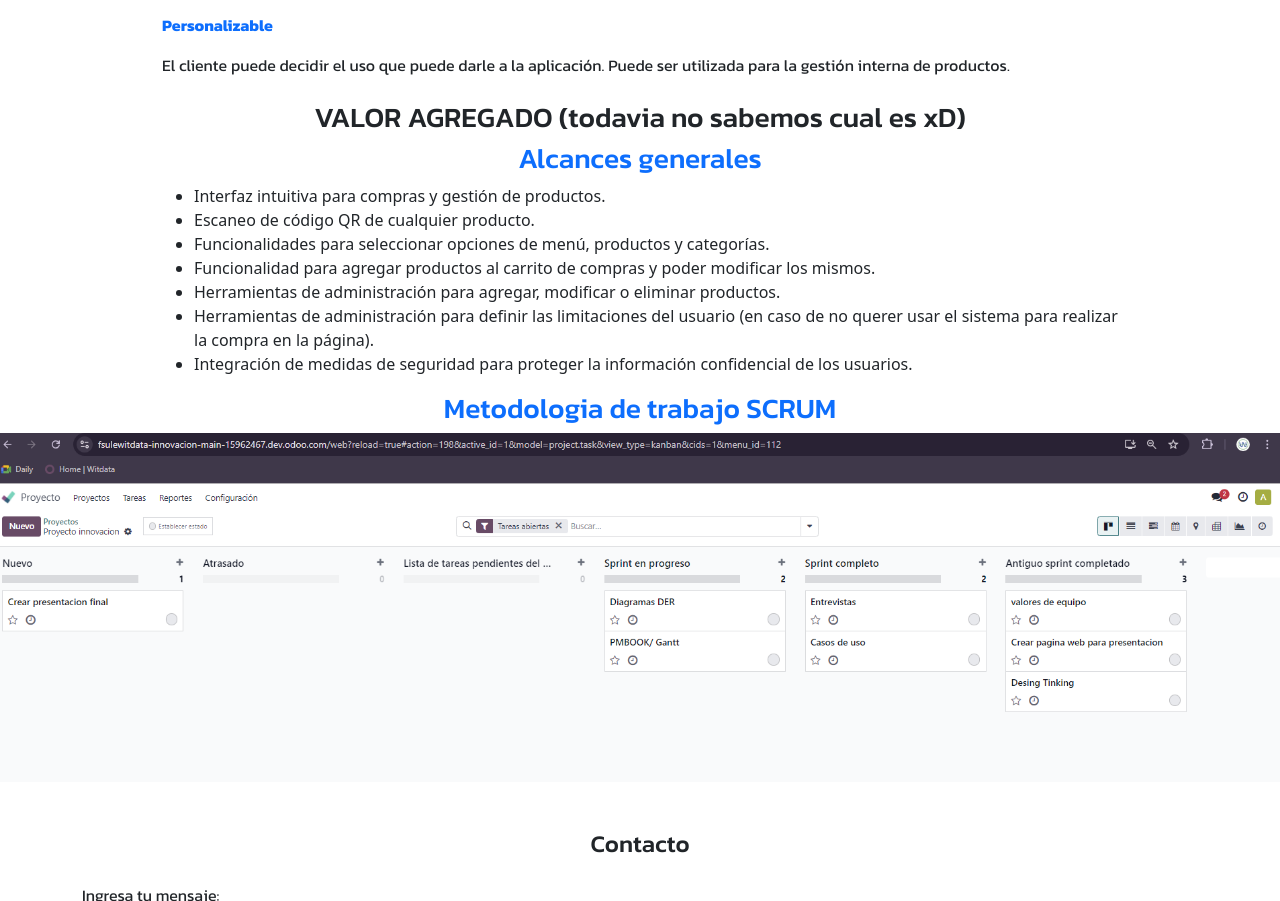
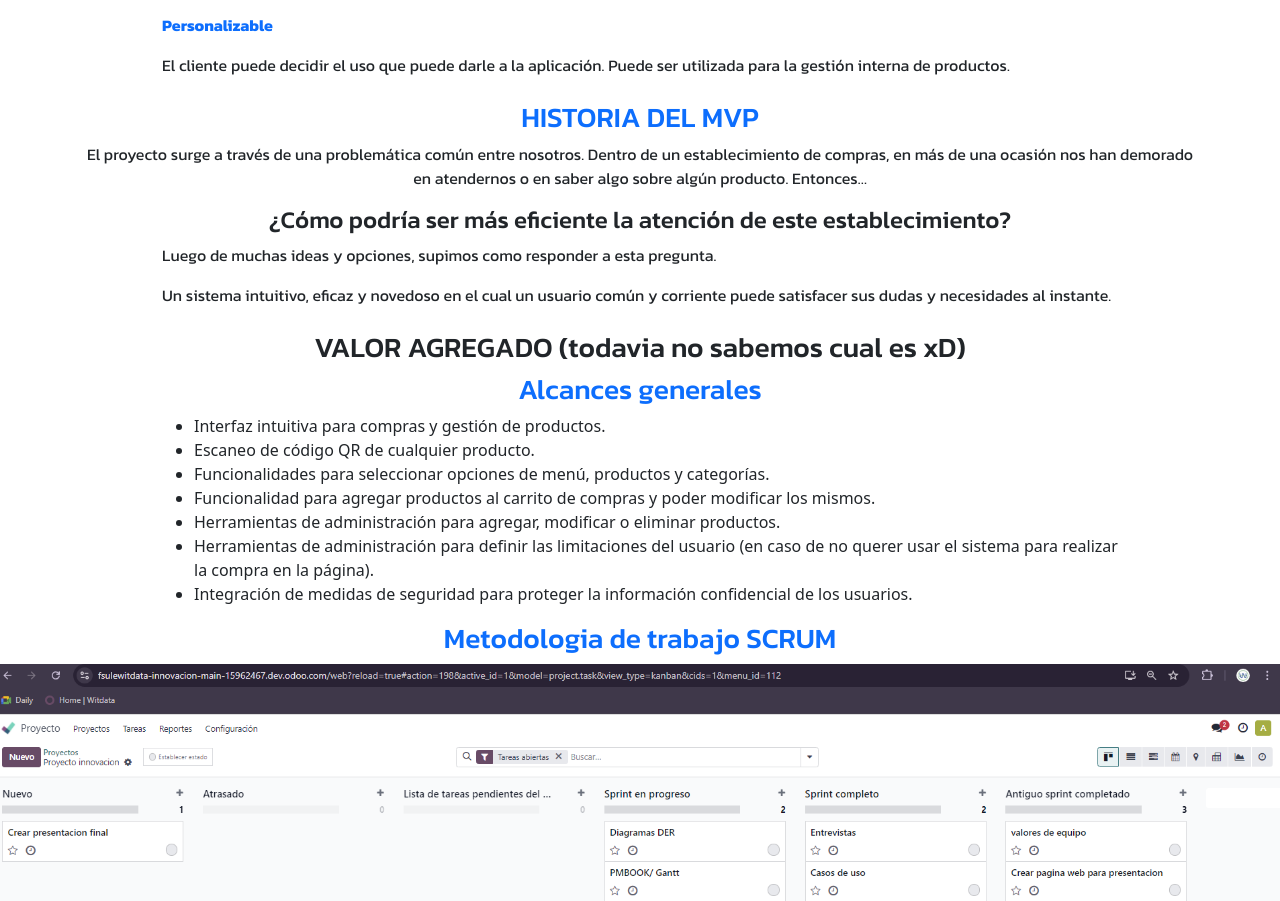
Before and after one commit to frsuleGH/CodeTech, a plain HTML site: page index.html in a window 1280 px wide. Shown: the part 3262-4163 px from the top of the page. Drawn offline with nearby package versions, Linux system fonts and the light colour scheme.

Commit message:
Update index.html

```diff
--- a/index.html
+++ b/index.html
@@ -226,8 +226,9 @@
 
 
 
-  <div data-bs-spy="scroll" data-bs-target="#navbar-example2" data-bs-root-margin="0px 0px -40%" data-bs-smooth-scroll="true"
-  class="scrollspy-example container-fluid bg-body-tertiary p-3 mt-5 rounded-2" tabindex="0">
+  <div data-bs-spy="scroll" data-bs-target="#navbar-example2" data-bs-root-margin="0px 0px -40%"
+    data-bs-smooth-scroll="true" class="scrollspy-example container-fluid bg-body-tertiary p-3 mt-5 rounded-2"
+    tabindex="0">
 
     <div class="container">
       <h3 id="historia" class="text-center fw-bold color-primario">Historia</h3>
@@ -263,10 +264,15 @@
         de:
       </p>
       <ul class="text-start historia">
-      <li><b>Eficacia:</b> Nuestra empresa se orienta en ser eficaz con la intención de guiar los esfuerzos hacia las metas que busquen lograr la supervivencia y crecimiento de la empresa. El trabajo en equipo y buena comunicación logra este objetivo.</li>
-      <li><b>Abrimos nuevos caminos:</b> Progresando y creando, logramos que las personas incorporen los servicios como un beneficio hacia sí mismo.</li>
-      <li><b>Innovación progresiva:</b> Constantemente encontramos nuevas formas de mejorar la vida de las personas mediante la creación de servicios innovadores.</li>
-      <li><b>Paciencia Perpetua:</b> Conservar la tranquilidad y la compostura ante desafíos o momentos complicados, y perseverar con serenidad y firmeza.</li>
+        <li><b>Eficacia:</b> Nuestra empresa se orienta en ser eficaz con la intención de guiar los esfuerzos hacia las
+          metas que busquen lograr la supervivencia y crecimiento de la empresa. El trabajo en equipo y buena
+          comunicación logra este objetivo.</li>
+        <li><b>Abrimos nuevos caminos:</b> Progresando y creando, logramos que las personas incorporen los servicios
+          como un beneficio hacia sí mismo.</li>
+        <li><b>Innovación progresiva:</b> Constantemente encontramos nuevas formas de mejorar la vida de las personas
+          mediante la creación de servicios innovadores.</li>
+        <li><b>Paciencia Perpetua:</b> Conservar la tranquilidad y la compostura ante desafíos o momentos complicados, y
+          perseverar con serenidad y firmeza.</li>
       </ul>
     </div>
 
@@ -336,11 +342,28 @@
         <li>(Requiere conexión a internet)</li>
       </ul>
       <p><b class="color-primario">Personalizable</b></p>
-      <p>El cliente puede decidir el uso que puede darle a la aplicación. Puede ser utilizada para la gestión interna de productos.</p>
+      <p>El cliente puede decidir el uso que puede darle a la aplicación. Puede ser utilizada para la gestión interna de
+        productos.</p>
     </div>
 
 
   </div>
+
+
+  <div class="text-center container mt-3 mb-4">
+    <h3 class="color-primario">HISTORIA DEL MVP</h3>
+    <p class="text-center">El proyecto surge a través de una problemática común entre nosotros. Dentro de un establecimiento de compras, en
+      más de una ocasión nos han demorado en atendernos o en saber algo sobre algún producto. Entonces…
+    </p>
+    <h4 class="text-center">¿Cómo podría ser más eficiente la atención de este establecimiento?
+    </h4>
+    <div class=" text-start historia">
+      <p>Luego de muchas ideas y opciones, supimos como responder a esta pregunta.</p>
+      <p>Un sistema intuitivo, eficaz y novedoso en el cual un usuario común y corriente puede satisfacer sus dudas y
+        necesidades al instante.</p>
+    </div>
+  </div>
+
 
   <div class="text-center container">
     <h3>VALOR AGREGADO (todavia no sabemos cual es xD)</h3>
@@ -356,7 +379,8 @@
       <li>Funcionalidades para seleccionar opciones de menú, productos y categorías.</li>
       <li>Funcionalidad para agregar productos al carrito de compras y poder modificar los mismos.</li>
       <li>Herramientas de administración para agregar, modificar o eliminar productos.</li>
-      <li>Herramientas de administración para definir las limitaciones del usuario (en caso de no querer usar el sistema para realizar la compra en la página).</li>
+      <li>Herramientas de administración para definir las limitaciones del usuario (en caso de no querer usar el sistema
+        para realizar la compra en la página).</li>
       <li>Integración de medidas de seguridad para proteger la información confidencial de los usuarios.</li>
     </ul>
   </div>
```
Lines whose indentation alone changed are shown as unchanged.
